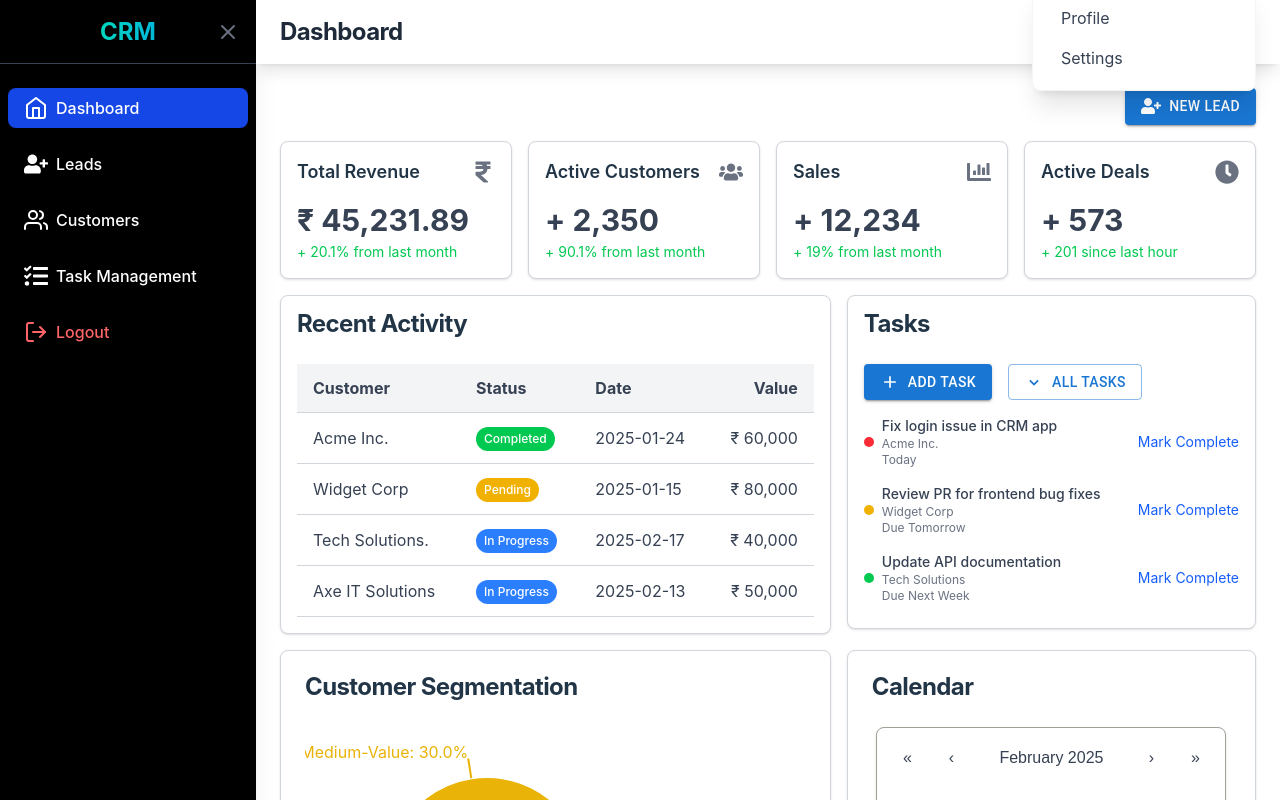
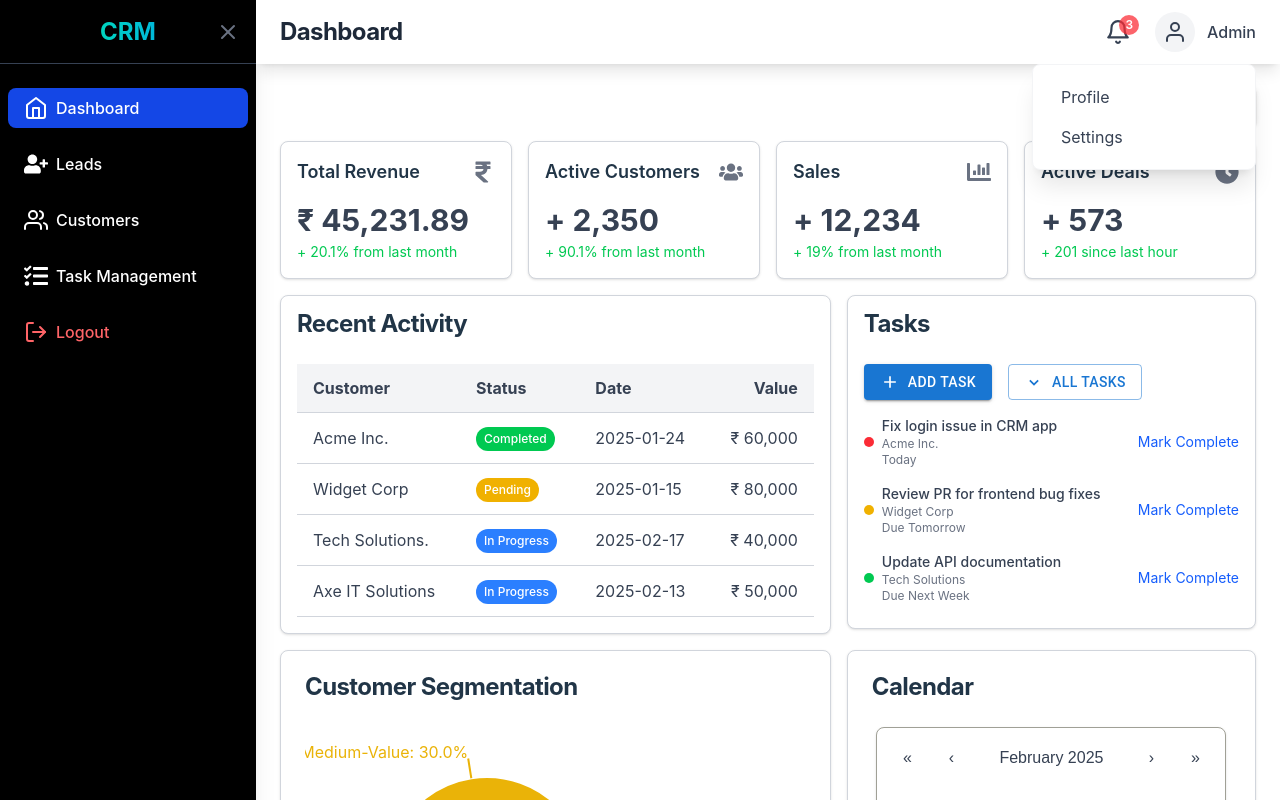
Before and after one commit to Avi0304/Customer-Relationship-Management, a React (Vite) app: page / in a window 1280 px wide. Both pictures are taken after a click on the button "Admin". Shown: the top 800 px of the page. Built offline with nearby package versions, Linux system fonts and the light colour scheme.

Commit message:
Task Management Page issues fixed

```diff
--- a/src/components/TopNav.jsx
+++ b/src/components/TopNav.jsx
@@ -22,29 +22,34 @@ const TopNav = () => {
                     </button>
                 </div>
 
-                {/* Profile Dropdown */}
-                <div className="relative flex items-center">
-                    <button
-                        className="flex items-center gap-2 hover:opacity-80 transition-opacity duration-200"
-                        onClick={() => setIsOpen(!isOpen)}
-                    >
-                        <div className="p-2 bg-gray-100 rounded-full">
-                            <FiUser size={24} className="text-gray-700" />
-                        </div>
-                        <span className="text-gray-700 font-medium hidden md:block">Admin</span>
+                <div className="relative">
+                    <button className='flex items-center space-x-3 hover:opacity-80 transition-opacity duration-200'
+                                    onClick={()=>setIsOpen(!isOpen)}>
+                            <div className='p-2 bg-gray-100 rounded-full'>
+                                    <FiUser size={24} className='text-gray-700'/>
+                            </div>
+                            <span className='text-gray-700 font-medium hidden md:block'>Admin</span>
                     </button>
+                    {isOpen && (
+                            <div className="absolute right-0 mt-3 w-56 bg-white rounded-lg shadow-xl p-3
+                                    transform transition-all duration-300 border border-gray-100 z-50">
+                                    <button className="block w-full text-left px-4 py-2 text-gray-700 hover:bg-blue-50
+                                            hover:text-blue-600 rounded-md transition-colors duration-200">
+                                            Profile
+                                    </button>
 
-                    {isOpen && (
-                        <div className="absolute right-0 mt-3 w-56 bg-white rounded-lg shadow-xl p-3 border border-gray-100 z-50">
-                            <button className="block w-full text-left px-4 py-2 text-gray-700 hover:bg-blue-50 hover:text-blue-600 rounded-md transition-colors duration-200">
-                                Profile
-                            </button>
-                            <button className="block w-full text-left px-4 py-2 text-gray-700 hover:bg-blue-50 hover:text-blue-600 rounded-md transition-colors duration-200">
-                                Settings
-                            </button>
-                        </div>
+                                    <button className="block w-full text-left px-4 py-2 text-gray-700 hover:bg-blue-50
+                                            hover:text-blue-600 rounded-md transition-colors duration-200">
+                                            Settings
+                                    </button>
+
+                                    {/* <button className="block w-full text-left px-4 py-2 text-gray-700 hover:bg-blue-50
+                                            hover:text-blue-600 rounded-md transition-colors duration-200">
+                                            Logout
+                                    </button> */}
+                            </div>
                     )}
-                </div>
+            </div>
             </div>
         </div>
     );
```
